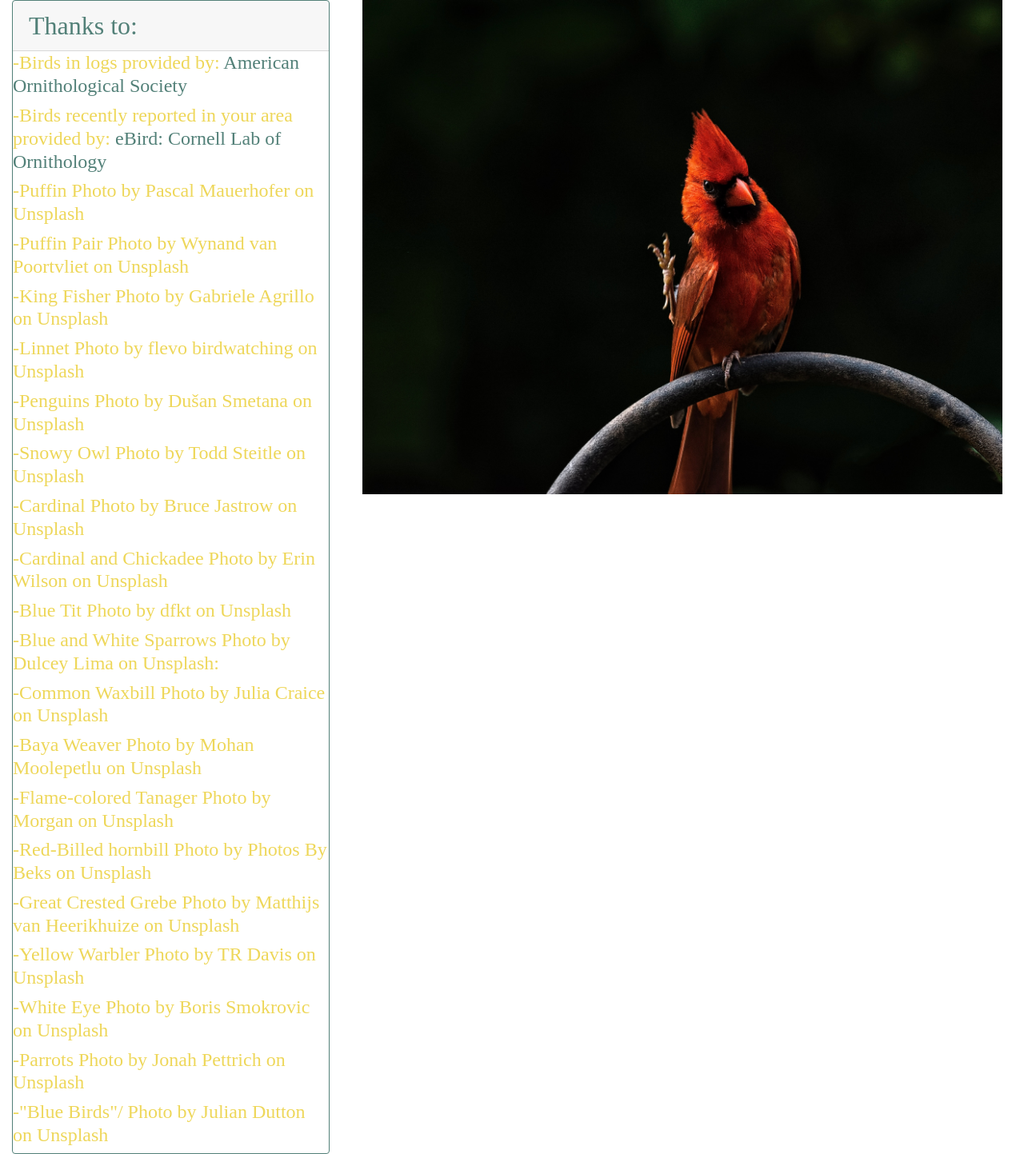
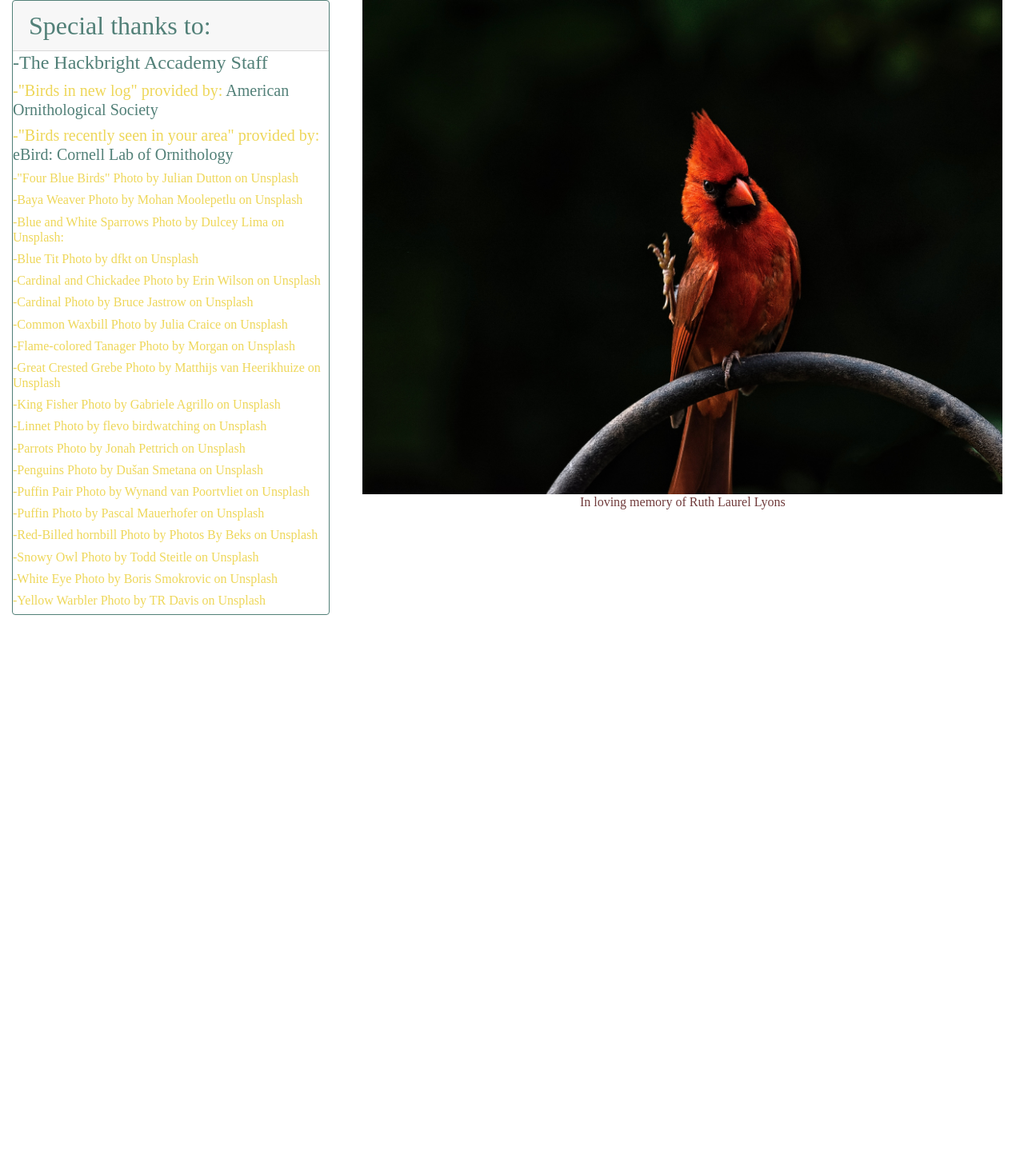
Before and after one commit to AnnieLyons/Laurel, a Flask app: page /credits in a window 1280 px wide. Shown: the part 56-1499 px from the top of the page at 80% size. After the commit the page ends 825 px from the top, so only its background shows below. Run offline with Flask 2, Linux system fonts and the light colour scheme; the visitor is signed in with stand-in values (Sample User, id 1); some libraries are stand-ins or nearby versions; some web fonts are replaced.

Commit message:
"Added tributes to Hackbright and Mom in credits."

```diff
--- a/templates/all_birds_seen.html
+++ b/templates/all_birds_seen.html
@@ -20,8 +20,8 @@
                         <li>{{ bird.species }}</li>
                     {% endfor %}
                 </ol>
-                <a class="card-body text-primary" href="/stats">Return to stats</a>
             </div>
+            <a class="card-body text-primary" href="/stats">Return to stats</a>
          </div>
          <div class="col-8">
 
--- a/templates/base.html
+++ b/templates/base.html
@@ -60,7 +60,7 @@
               <a class="dropdown-item" href="/contact">Contact</a>
               <a class="dropdown-item" href="/credits">Credits</a>
               <div class="dropdown-divider"></div>
-              <a class="dropdown-item" href="/logout">Logout</a>
+              <a class="dropdown-item" href="/logout">Sign Out</a>
             </div>
           </li>
         </ul>
--- a/templates/bird_map.html
+++ b/templates/bird_map.html
@@ -15,8 +15,6 @@
                 <h2 h2 class="card-header text-primary">Map your logs!</h2>
 
                 <div id="map" style="width: 395px; height: 395px;"></div>
-
-                <a href="/stats">Return to stats</a>
 
                 <script type="text/javascript">
                 const locations = [
@@ -57,6 +55,7 @@
                 <script src="https://maps.googleapis.com/maps/api/js?key=AIzaSyDkyrsItRXuVawscOhU99GW8n1yvvvDH40&callback=initMap" async defer></script>
                 <script src="https://developers.google.com/maps/documentation/javascript/examples/markerclusterer/markerclusterer.js"></script>
             </div>
+            <a href="/stats">Return to stats</a>
          </div>
 
          <div class="col-8">
--- a/templates/credits.html
+++ b/templates/credits.html
@@ -10,37 +10,42 @@
 
         <div class="col-4">
             <div class="card border-primary">
-                <h2 class="card-header text-primary">Thanks to:</h2>
+                <h2 class="card-header text-primary">Special thanks to:</h2>
 
-                <h4 class="text-secondary">-Birds in logs provided by: <a href="http://checklist.aou.org/">American Ornithological Society</a></h4>
+                <h4 class="text-secondary"><a href="https://hackbrightacademy.com/">-The Hackbright Accademy Staff</a></h4>
 
-                <h4 class="text-secondary">-Birds recently reported in your area provided by: <a href="https://ebird.org/home"> eBird: Cornell Lab of Ornithology</a></h4>
+                <h5 class="text-secondary">-"Birds in new log" provided by: <a href="http://checklist.aou.org/">American Ornithological Society</a></h5>
 
-                <h4 class="text-secondary">-Puffin Photo by Pascal Mauerhofer on Unsplash </h4>
-                <h4 class="text-secondary">-Puffin Pair Photo by Wynand van Poortvliet on Unsplash </h4>
-                <h4 class="text-secondary">-King Fisher Photo by Gabriele Agrillo on Unsplash</h4>
-                <h4 class="text-secondary">-Linnet Photo by flevo birdwatching on Unsplash </h4>
-                <h4 class="text-secondary">-Penguins Photo by Dušan Smetana on Unsplash </h4>
-                <h4 class="text-secondary">-Snowy Owl Photo by Todd Steitle on Unsplash</h4>
-                <h4 class="text-secondary">-Cardinal Photo by Bruce Jastrow on Unsplash </h4>
-                <h4 class="text-secondary">-Cardinal and Chickadee Photo by Erin Wilson on Unsplash </h4>
-                <h4 class="text-secondary">-Blue Tit Photo by dfkt on Unsplash </h4>
-                <h4 class="text-secondary">-Blue and White Sparrows Photo by Dulcey Lima on Unsplash: </h4>
-                <h4 class="text-secondary">-Common Waxbill Photo by Julia Craice on Unsplash </h4>
-                <h4 class="text-secondary">-Baya Weaver Photo by Mohan Moolepetlu on Unsplash</h4>
-                <h4 class="text-secondary">-Flame-colored Tanager Photo by Morgan on Unsplash </h4>
-                <h4 class="text-secondary">-Red-Billed hornbill Photo by Photos By Beks on Unsplash</h4>
-                <h4 class="text-secondary">-Great Crested Grebe Photo by Matthijs van Heerikhuize on Unsplash</h4>
-                <h4 class="text-secondary">-Yellow Warbler Photo by TR Davis on Unsplash </h4>
-                <h4 class="text-secondary">-White Eye Photo by Boris Smokrovic on Unsplash </h4>
-                <h4 class="text-secondary">-Parrots Photo by Jonah Pettrich on Unsplash </h4>
-                <h4 class="text-secondary">-"Blue Birds"/ Photo by Julian Dutton on Unsplash </h4>
+                <h5 class="text-secondary">-"Birds recently seen in your area" provided by: <a href="https://ebird.org/home"> eBird: Cornell Lab of Ornithology</a></h5>
+
+                <h6 class="text-secondary">-"Four Blue Birds" Photo by Julian Dutton on Unsplash </h6>
+                <h6 class="text-secondary">-Baya Weaver Photo by Mohan Moolepetlu on Unsplash</h6>
+                <h6 class="text-secondary">-Blue and White Sparrows Photo by Dulcey Lima on Unsplash: </h6>
+                <h6 class="text-secondary">-Blue Tit Photo by dfkt on Unsplash </h6>
+                <h6 class="text-secondary">-Cardinal and Chickadee Photo by Erin Wilson on Unsplash </h6>
+                <h6 class="text-secondary">-Cardinal Photo by Bruce Jastrow on Unsplash </h6>
+                <h6 class="text-secondary">-Common Waxbill Photo by Julia Craice on Unsplash </h6>
+                <h6 class="text-secondary">-Flame-colored Tanager Photo by Morgan on Unsplash </h6>
+                <h6 class="text-secondary">-Great Crested Grebe Photo by Matthijs van Heerikhuize on Unsplash</h6>
+                <h6 class="text-secondary">-King Fisher Photo by Gabriele Agrillo on Unsplash</h6>
+                <h6 class="text-secondary">-Linnet Photo by flevo birdwatching on Unsplash </h6>
+                <h6 class="text-secondary">-Parrots Photo by Jonah Pettrich on Unsplash </h6>
+                <h6 class="text-secondary">-Penguins Photo by Dušan Smetana on Unsplash </h6>
+                <h6 class="text-secondary">-Puffin Pair Photo by Wynand van Poortvliet on Unsplash </h6>
+                <h6 class="text-secondary">-Puffin Photo by Pascal Mauerhofer on Unsplash </h6>
+                <h6 class="text-secondary">-Red-Billed hornbill Photo by Photos By Beks on Unsplash</h6>
+                <h6 class="text-secondary">-Snowy Owl Photo by Todd Steitle on Unsplash</h6>
+                <h6 class="text-secondary">-White Eye Photo by Boris Smokrovic on Unsplash </h6>
+                <h6 class="text-secondary">-Yellow Warbler Photo by TR Davis on Unsplash </h6>
             </div>
          </div>
           <div class="col-8">
 
             <div class="text-center">
                 <img src="/static/images/cardinal.jpg" alt="Cardinal" class="main-image">
+            </div>
+            <div class="text-footer text-center text-danger">
+                <h6> In loving memory of Ruth Laurel Lyons</h6>
             </div>
 
         </div>
--- a/templates/login_form.html
+++ b/templates/login_form.html
@@ -12,10 +12,10 @@
 
         <div class="col-4">
             <div class="card border-primary">
-                <h2 class="card-header text-primary">Welcome back to Laurel!</h2>
+                <h2 class="card-header text-primary">Welcome back!</h2>
                 <form action="/login" method="POST">
 
-                  <label for="email">Email:</label>
+                  <label for="email">Your Email:</label>
                     <input type="email" name="email" id="email" required><br>
 
                   <label for="password">Password:</label>
--- a/templates/most_seen_birds.html
+++ b/templates/most_seen_birds.html
@@ -30,8 +30,8 @@
                         </li>
                     {% endfor %}
                  </ol>
-                 <a class="card-body text-primary" href="/stats">Return to stats</a>
             </div>
+            <a class="card-body text-primary" href="/stats">Return to stats</a>
          </div>
 
     </div>
--- a/templates/registration_form.html
+++ b/templates/registration_form.html
@@ -22,7 +22,7 @@
                 <label for="last_name">Last Name</label>
                   <input type="text" name="last_name" id="last_name"><br>
 
-                <label for="email">Email</label>
+                <label for="email">Your Email</label>
                     <input type="email" name="email" id="email" required><br>
 
                 <label for="password">Password</label>
```
Also changed, not shown: static/css/styles.css (+0 -43 lines).
